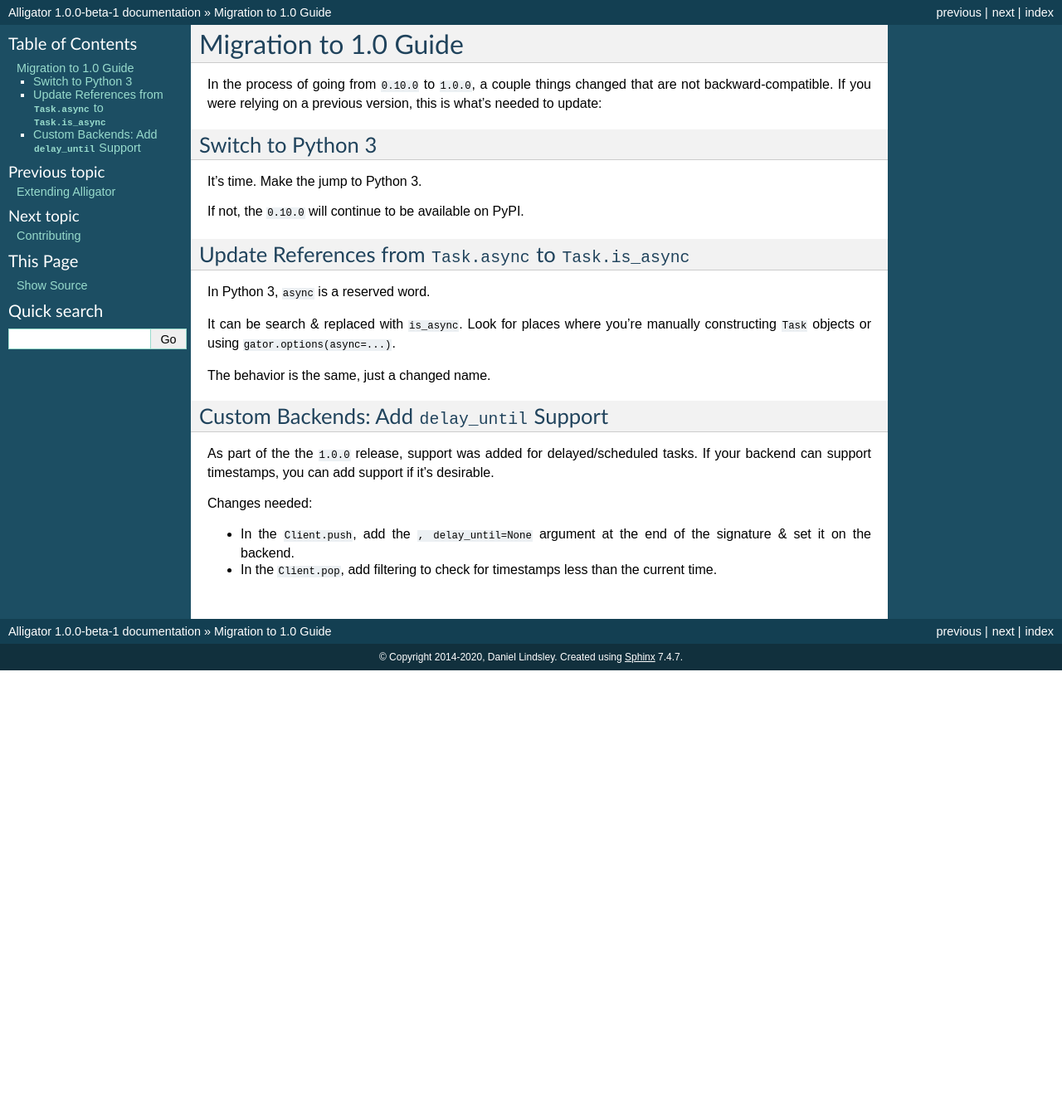
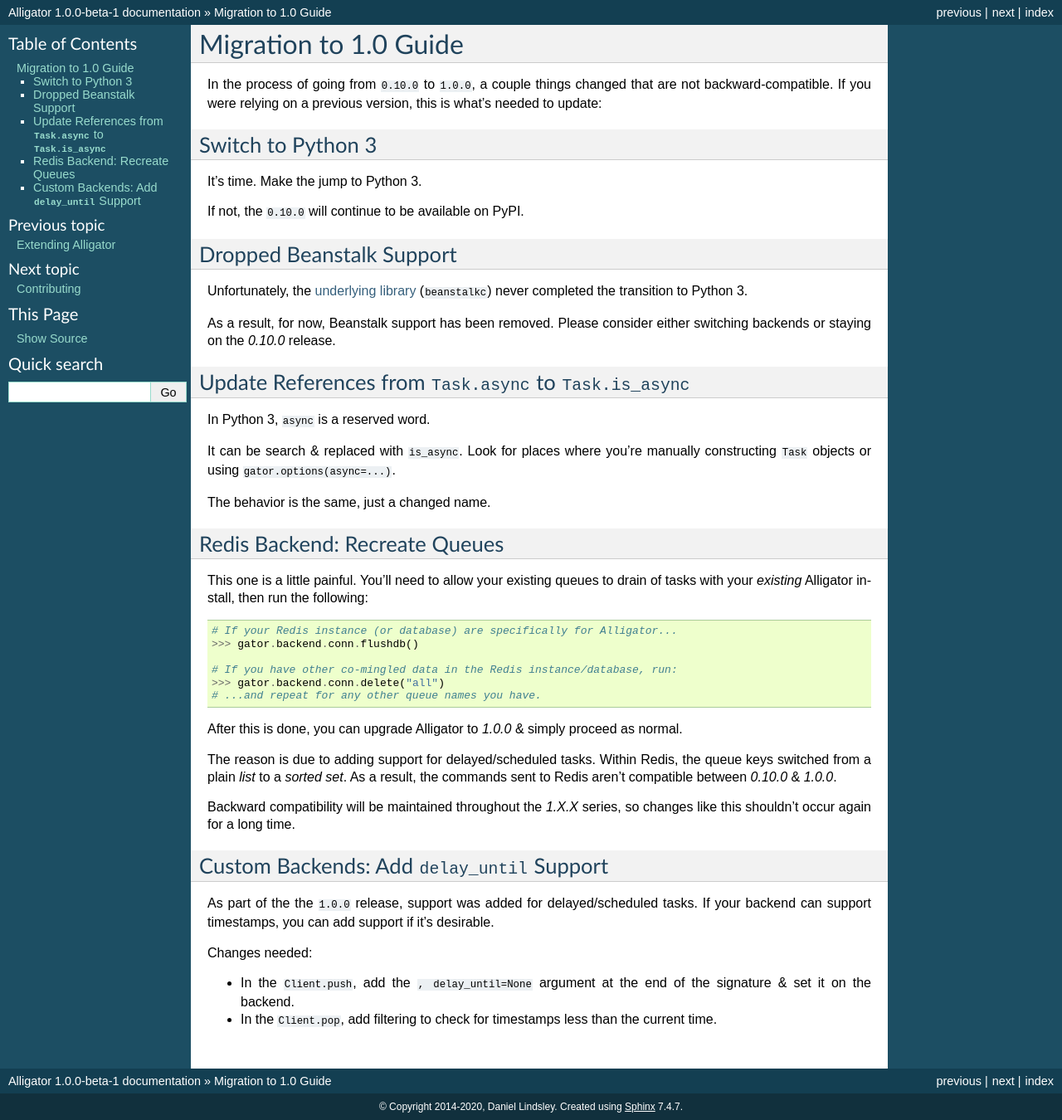
Before and after one commit to toastdriven/alligator, a Sphinx documentation site: the page built from docs/migration-to-1.0.rst, in a window 1280 px wide. Shown: the whole page at 83% size. Built offline with Sphinx 7.4.7, drawn with Linux system fonts in a browser that asks for light colours; before the commit the page ends 900 px from its top, so only the background shows below that.

Commit message:
More on the migration guide.

```diff
--- a/docs/migration-to-1.0.rst
+++ b/docs/migration-to-1.0.rst
@@ -17,6 +17,18 @@ It's time. Make the jump to Python 3.
 If not, the ``0.10.0`` will continue to be available on PyPI.
 
 
+Dropped Beanstalk Support
+=========================
+
+Unfortunately, the `underlying library`_ (``beanstalkc``) never completed the
+transition to Python 3.
+
+As a result, for now, Beanstalk support has been removed. Please consider
+either switching backends or staying on the `0.10.0` release.
+
+.. _`underlying library`: https://github.com/earl/beanstalkc
+
+
 Update References from ``Task.async`` to ``Task.is_async``
 ==========================================================
 
@@ -26,6 +38,33 @@ It can be search & replaced with ``is_async``. Look for places where you're
 manually constructing ``Task`` objects or using ``gator.options(async=...)``.
 
 The behavior is the same, just a changed name.
+
+
+Redis Backend: Recreate Queues
+==============================
+
+This one is a little painful. You'll need to allow your existing queues to
+drain of tasks with your *existing* Alligator install, then run the following:
+
+.. code:: python
+
+    # If your Redis instance (or database) are specifically for Alligator...
+    >>> gator.backend.conn.flushdb()
+
+    # If you have other co-mingled data in the Redis instance/database, run:
+    >>> gator.backend.conn.delete("all")
+    # ...and repeat for any other queue names you have.
+
+After this is done, you can upgrade Alligator to `1.0.0` & simply proceed
+as normal.
+
+The reason is due to adding support for delayed/scheduled tasks. Within
+Redis, the queue keys switched from a plain `list` to a `sorted set`. As a
+result, the commands sent to Redis aren't compatible between `0.10.0` &
+`1.0.0`.
+
+Backward compatibility will be maintained throughout the `1.X.X` series, so
+changes like this shouldn't occur again for a long time.
 
 
 Custom Backends: Add ``delay_until`` Support
```
